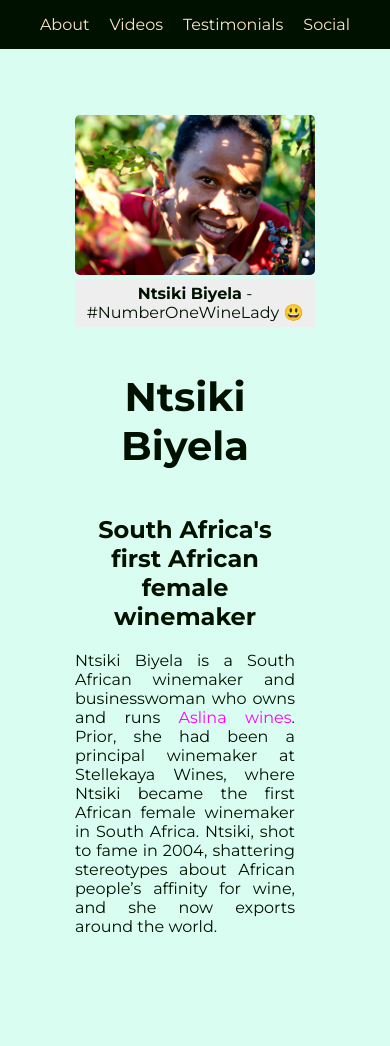
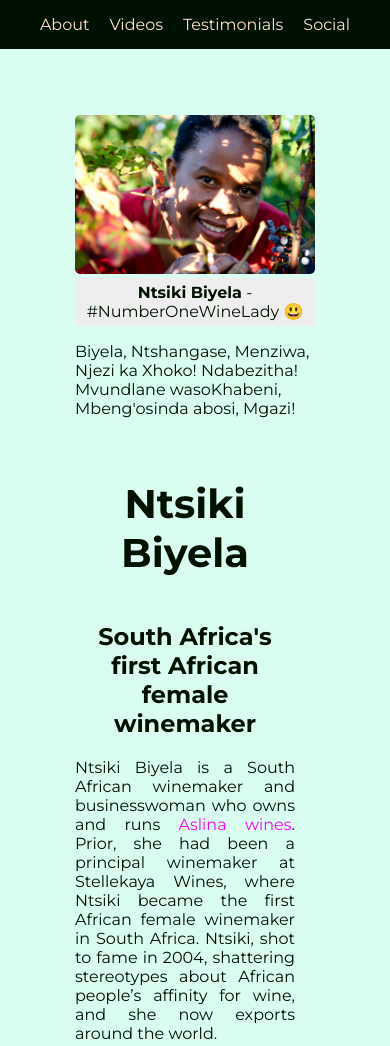
Before and after one commit to KingBradN/FCCTP, a plain HTML site: page index.html in a window 390 px wide. Shown: the top 1046 px of the page. Drawn offline with Linux system fonts and the light colour scheme.

Commit message:
Fixed layout on mobile and added a p yezithakazelo

```diff
--- a/CSS/style.css
+++ b/CSS/style.css
@@ -242,8 +242,11 @@ footer {
     footer {
         width: 100%;
     }
-    #main .container {
+    #main .container,
+    {
         flex-direction: column-reverse;
+        justify-content: center;
+        align-items: center;
     }
     #popular .container {
         grid-template-columns: 1fr;
@@ -262,8 +265,8 @@ footer {
         margin-bottom: 0;
     }
     #main .container img {
-        width: 15rem;
-        height: 10rem;
+        width: 100%;
+        height: auto;
     }
     span,
     .hide {
--- a/index.html
+++ b/index.html
@@ -47,6 +47,7 @@
             <div id="img-div">
                 <img src="NtsikiBiyela.jpg" alt="Ntsiki's image" id="image" />
                 <p id="image-caption"><strong>Ntsiki Biyela</strong> - #NumberOneWineLady 😃 </p>
+                <p> Biyela, Ntshangase, Menziwa, Njezi ka Xhoko! Ndabezitha! Mvundlane wasoKhabeni, Mbeng'osinda abosi, Mgazi!</p>
             </div>
         </div>
 
```
